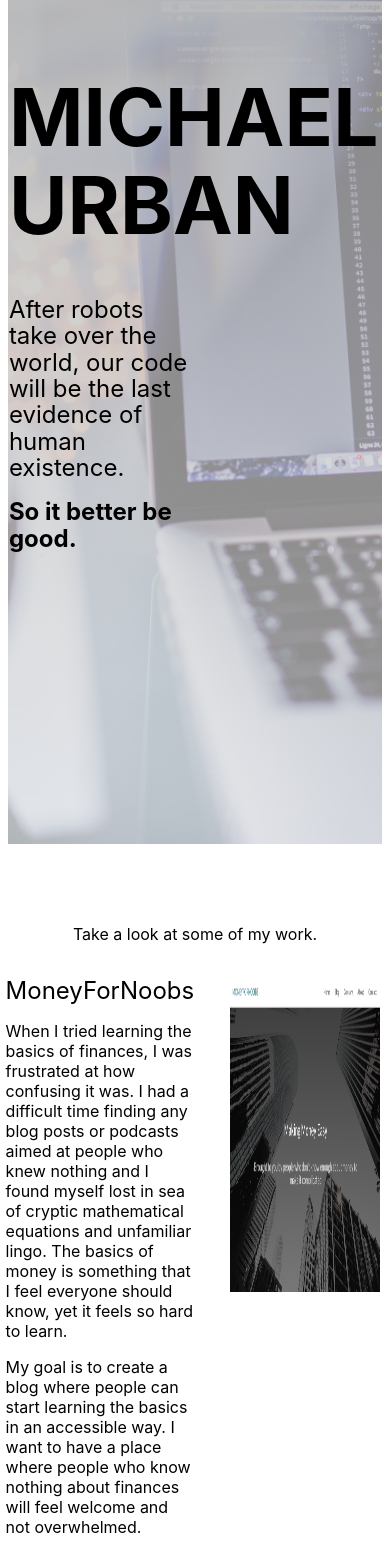
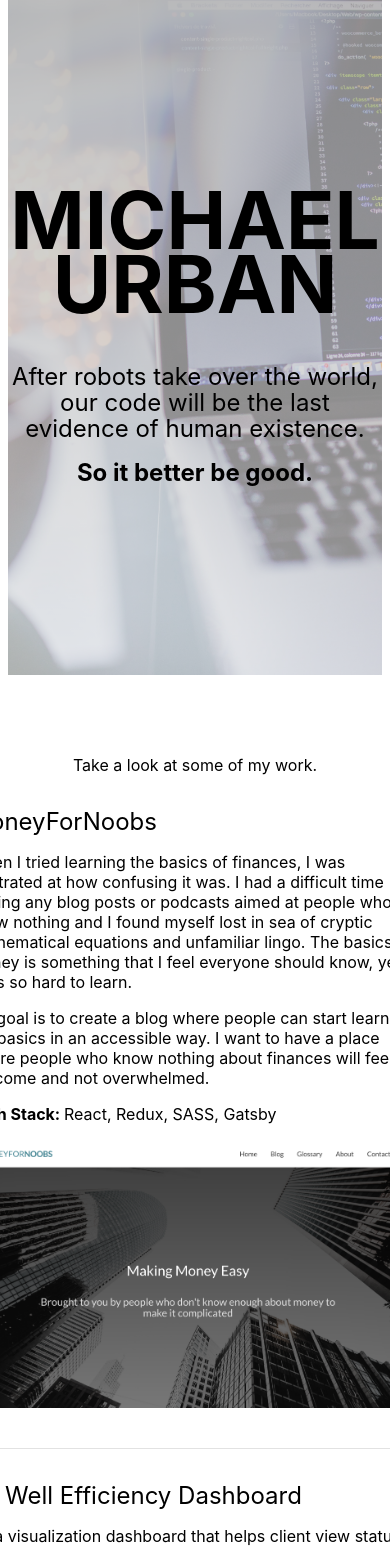
Before and after one commit to mdurban/nextjs-personal-website, a Next.js app: page /home in a window 390 px wide. Shown: the top 1547 px of the page. Built offline with nearby package versions, Linux system fonts and the light colour scheme.

Commit message:
mobile reponsive

```diff
--- a/pages/home.module.css
+++ b/pages/home.module.css
@@ -32,6 +32,7 @@
     font-size: 5rem;
     font-weight: bold;
     text-transform: uppercase;
+    line-height: 0.8;
     margin-bottom: 3rem;
     width: 25%;
 }
@@ -87,7 +88,6 @@
     width: 100%;
     text-align: center;
     padding: 0.25rem;
-    /* object-fit: cover; */
 }
 
 .singleImage {
@@ -127,10 +127,49 @@
     margin-right: 2rem;
 }
 
-/* .projectDescription:nth-child(even) {
-    padding-left: 2rem;
+@media only screen and (max-width: 900px) {
+    .heroContainer {
+        height: 80vh;
+    }
+    .heroTitle {
+        text-align: center;
+        width: 100%;
+    }
+    .heroText {
+        position: absolute;
+        top: 50%;
+        left: 50%;
+        transform: translate(-50%, -50%);
+        line-height: 1.1;
+    }
+    .heroSubtitle {
+        width: 100%;
+        text-align: center;
+    }
+    .projects {
+        width: 95%;
+    }
+    .projectContainer {
+        flex-direction: column;
+    }
+    .projectContainer:nth-child(even) {
+        flex-direction: column-reverse;
+    }
+    .projectDescription {
+        width: 100%;
+    }
+    .projectDescription:nth-child(even) {
+        margin-left: 0;
+    }
+    .projectDescription:nth-child(odd) {
+        margin-right: 0;
+    }
+    .sideBySideImages {
+        width: 100%;
+        justify-content: flex-start;
+    }
+    .workImage {
+        height: 17rem;
+        width: auto;
+    }
 }
-
-.projectDescription:nth-child(odd) {
-    padding-right: 2rem;
-} */
```
